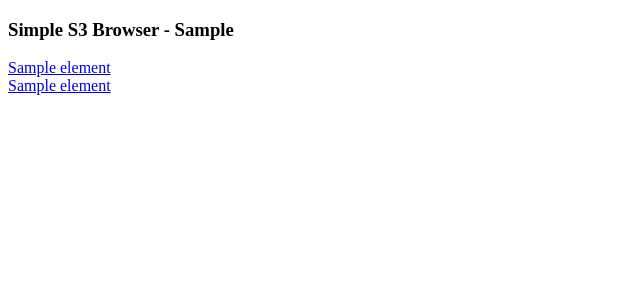
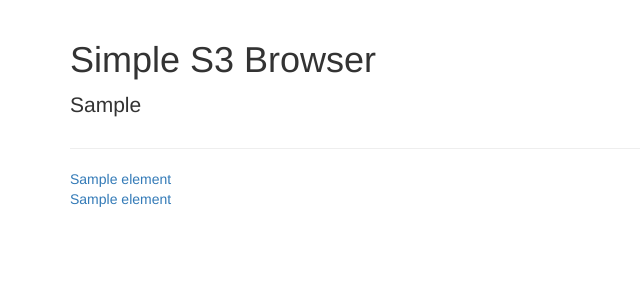
Before and after one commit to raztud/s3gallery, a Django app: template browser/templates/index.html in a window 1280 px wide. Shown: the top 300 px of the page, without its empty margins (0-640 px from the left). Run offline with Django 3.2, Linux system fonts and the light colour scheme; the template is opened without the code that fills it: most values are stand-ins (such as "Sample title", 1, 10 or a date in 2020); some libraries are stand-ins or nearby versions.

Commit message:
boostrap theme

```diff
--- /dev/null
+++ b/browser/static/browser/css/ie10-viewport-bug-workaround.css
@@ -0,0 +1,13 @@
+/*!
+ * IE10 viewport hack for Surface/desktop Windows 8 bug
+ * Copyright 2014-2015 Twitter, Inc.
+ * Licensed under MIT (https://github.com/twbs/bootstrap/blob/master/LICENSE)
+ */
+
+/*
+ * See the Getting Started docs for more information:
+ * http://getbootstrap.com/getting-started/#support-ie10-width
+ */
+@-ms-viewport     { width: device-width; }
+@-o-viewport      { width: device-width; }
+@viewport         { width: device-width; }
--- /dev/null
+++ b/browser/static/browser/js/ie10-viewport-bug-workaround.js
@@ -0,0 +1,23 @@
+/*!
+ * IE10 viewport hack for Surface/desktop Windows 8 bug
+ * Copyright 2014-2015 Twitter, Inc.
+ * Licensed under MIT (https://github.com/twbs/bootstrap/blob/master/LICENSE)
+ */
+
+// See the Getting Started docs for more information:
+// http://getbootstrap.com/getting-started/#support-ie10-width
+
+(function () {
+  'use strict';
+
+  if (navigator.userAgent.match(/IEMobile\/10\.0/)) {
+    var msViewportStyle = document.createElement('style')
+    msViewportStyle.appendChild(
+      document.createTextNode(
+        '@-ms-viewport{width:auto!important}'
+      )
+    )
+    document.querySelector('head').appendChild(msViewportStyle)
+  }
+
+})();
--- a/browser/templates/base.html
+++ b/browser/templates/base.html
@@ -1,14 +1,45 @@
-<!DOCTYPE HTML PUBLIC "-//W3C//DTD HTML 4.01//EN">
+{% load static %}
+<!DOCTYPE html>
 <html lang="en">
-<head>
-     <title>{% block title %}S3 Gallery{% endblock %}</title>
+  <head>
     <meta charset="utf-8">
-    <meta http-equiv="content-type" content="text/html; charset=UTF-8">
     <meta http-equiv="X-UA-Compatible" content="IE=edge">
     <meta name="viewport" content="width=device-width, initial-scale=1">
-</head>
-<body>
-<h3>Simple S3 Browser{% block h3title %}{% endblock %}</h3>
-{% block content %}{% endblock %}
-</body>
+    <!-- The above 3 meta tags *must* come first in the head; any other head content must come *after* these tags -->
+    <meta name="description" content="Simple S3 Browser for photos">
+    <meta name="author" content="Razvan Tudorica">
+
+    <title>Grid Template for Bootstrap</title>
+
+    <!-- Bootstrap core CSS -->
+    <!-- Latest compiled and minified CSS -->
+    <link rel="stylesheet" href="https://maxcdn.bootstrapcdn.com/bootstrap/3.3.7/css/bootstrap.min.css" integrity="sha384-BVYiiSIFeK1dGmJRAkycuHAHRg32OmUcww7on3RYdg4Va+PmSTsz/K68vbdEjh4u" crossorigin="anonymous">
+    <!-- Latest compiled and minified JavaScript -->
+    <script src="https://maxcdn.bootstrapcdn.com/bootstrap/3.3.7/js/bootstrap.min.js" integrity="sha384-Tc5IQib027qvyjSMfHjOMaLkfuWVxZxUPnCJA7l2mCWNIpG9mGCD8wGNIcPD7Txa" crossorigin="anonymous"></script>
+
+    <!-- IE10 viewport hack for Surface/desktop Windows 8 bug -->
+    <link href="{% static 'browser/css/ie10-viewport-bug-workaround.css' %}" rel="stylesheet">
+
+
+    <!-- HTML5 shim and Respond.js for IE8 support of HTML5 elements and media queries -->
+    <!--[if lt IE 9]>
+      <script src="https://oss.maxcdn.com/html5shiv/3.7.3/html5shiv.min.js"></script>
+      <script src="https://oss.maxcdn.com/respond/1.4.2/respond.min.js"></script>
+    <![endif]-->
+  </head>
+
+  <body>
+    <div class="container">
+        <div class="page-header">
+            <h1>Simple S3 Browser</h1>
+            <p class="lead">{% block h3title %}{% endblock %}</p>
+          </div>
+
+        {% block content %}{% endblock %}
+    </div> <!-- /container -->
+
+
+    <!-- IE10 viewport hack for Surface/desktop Windows 8 bug -->
+    <script src="{% static 'browser/js/ie10-viewport-bug-workaround.js' %}"></script>
+  </body>
 </html>
--- a/browser/templates/index.html
+++ b/browser/templates/index.html
@@ -1,5 +1,5 @@
 {% extends "base.html" %}
-{% block h3title %} - {{ data.current_element }} {%endblock %}
+{% block h3title %}{{ data.current_element }} {%endblock %}
 {% block content %}
 
 {% for element in data.folders %}
```
